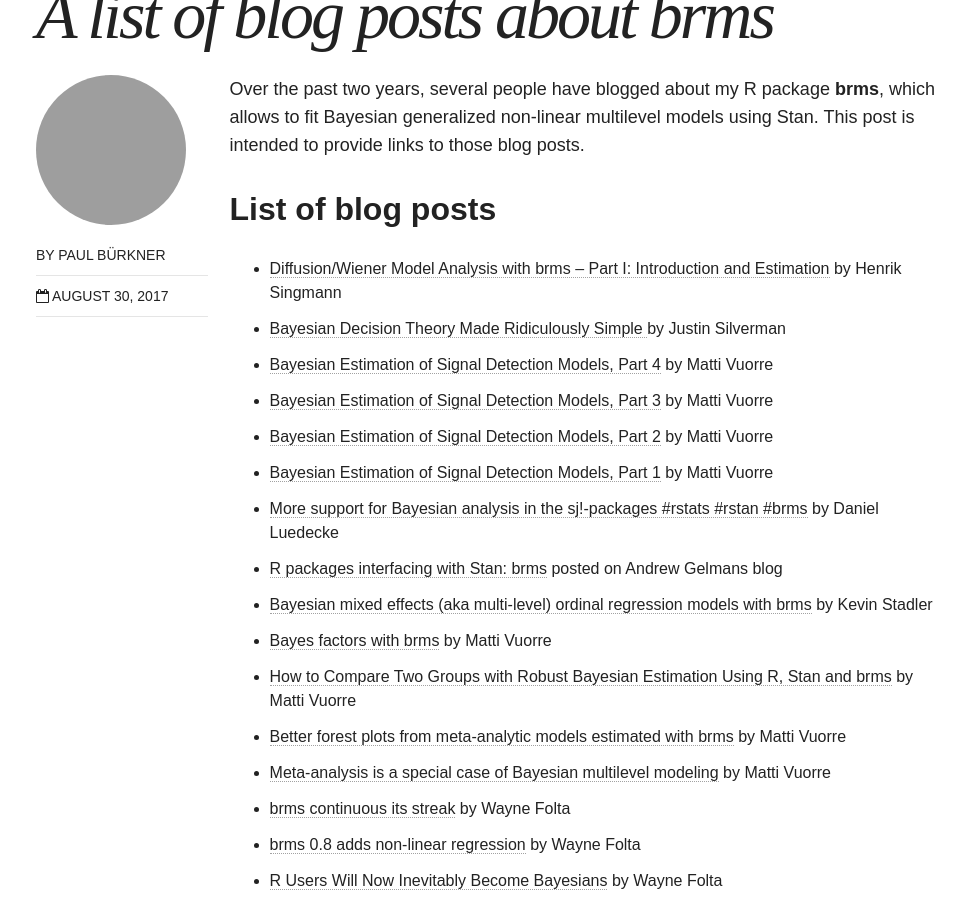
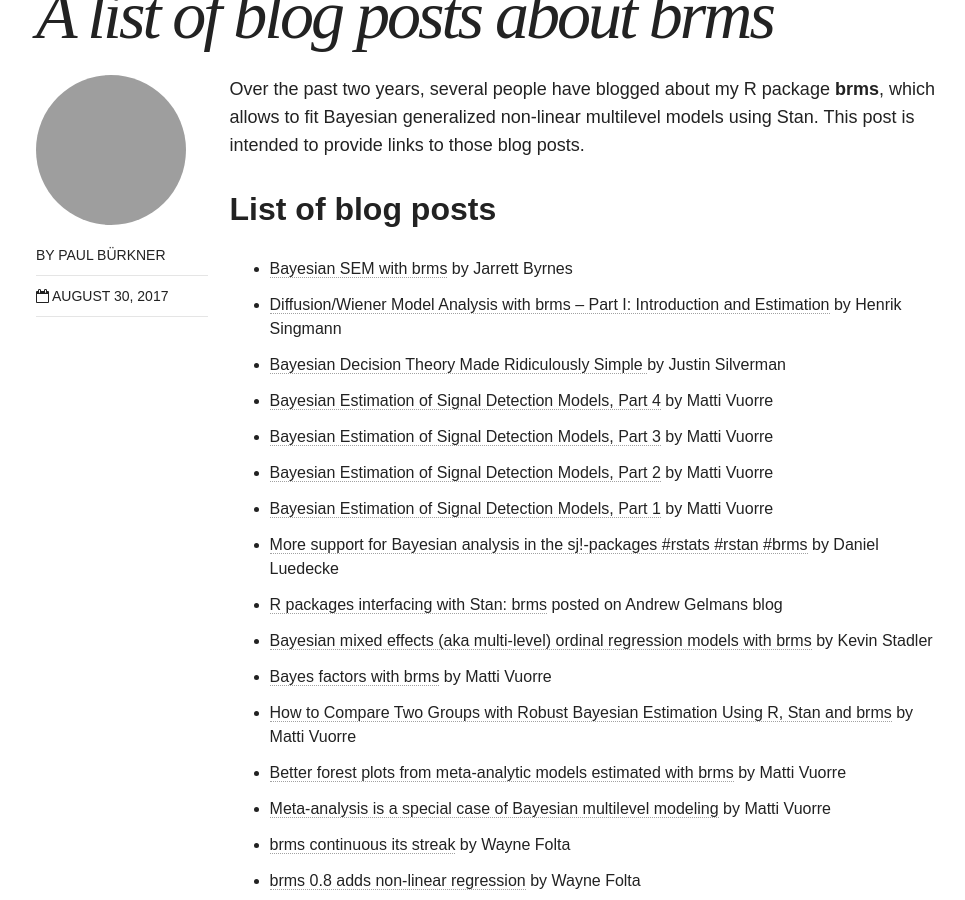
Before and after one commit to paul-buerkner/paul-buerkner.github.io, a Jekyll site: the page built from _posts/blog/2017-08-30-old-brms-blogposts.md, in a window 1280 px wide and 900 px high, scrolled down 497 px. Shown: the whole window, without its empty margins (150-1115 px from the left). Built offline with Jekyll 4.4.1, drawn with Linux system fonts in a browser that asks for light colours; nearby versions of some CDN libraries.

Commit message:
reference new blog post

```diff
--- a/_posts/blog/2017-08-30-old-brms-blogposts.md
+++ b/_posts/blog/2017-08-30-old-brms-blogposts.md
@@ -13,6 +13,7 @@
 
 ## List of blog posts
 
+- [Bayesian SEM with brms](http://rpubs.com/jebyrnes/brms_bayes_sem/) by Jarrett Byrnes
 - [Diffusion/Wiener Model Analysis with brms – Part I: Introduction and Estimation](http://singmann.org/wiener-model-analysis-with-brms-part-i/) by Henrik Singmann
 - [Bayesian Decision Theory Made Ridiculously Simple ](http://www.statsathome.com/2017/10/12/bayesian-decision-theory-made-ridiculously-simple/) by Justin Silverman
 - [Bayesian Estimation of Signal Detection Models, Part 4](https://vuorre.netlify.com/post/2017/bayesian-estimation-of-signal-detection-theory-models-part-4/) by Matti Vuorre
```
